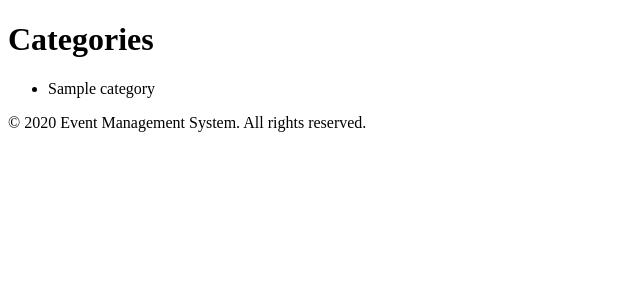
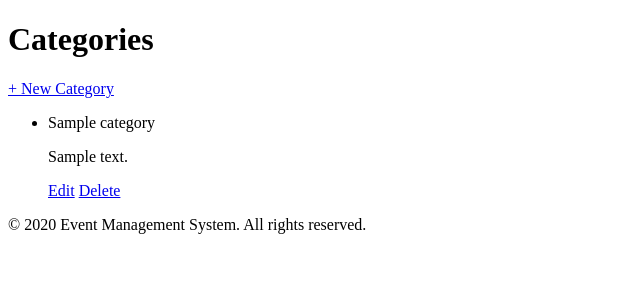
Before and after one commit to shehabuddin380/assignment-2-, a Django app: template tasks/templates/tasks/category_list.html in a window 1280 px wide. Shown: the part 115-415 px from the top of the page, without its empty margins (0-640 px from the left). Run offline with Django 5.2, Linux system fonts and the light colour scheme; tables that the repository leaves empty hold one stand-in row (values such as "Sample post"); the template is opened without the code that fills it: values that come from a table or form of the project are taken from there, most other values are stand-ins (such as "Sample title", 1, 10 or a date in 2020).

Commit message:
update a participant_form.html

```diff
--- a/tasks/templates/tasks/category_list.html
+++ b/tasks/templates/tasks/category_list.html
@@ -1,12 +1,26 @@
-{% extends 'tasks/base.html' %}
+{% extends "tasks/base.html" %}
 {% block title %}Categories{% endblock %}
+
 {% block content %}
-<h1 class="text-2xl font-bold mb-4">Categories</h1>
-<ul>
+<div class="flex justify-between items-center mb-4">
+    <h1 class="text-2xl font-bold">Categories</h1>
+    <a href="{% url 'category_create' %}" class="bg-blue-600 text-white px-4 py-2 rounded hover:bg-blue-700">+ New Category</a>
+</div>
+
+<ul class="bg-white rounded shadow divide-y">
     {% for category in categories %}
-    <li class="p-2 border bg-white rounded mb-2">{{ category.name }}</li>
+    <li class="p-4 flex justify-between items-center">
+        <div>
+            <p class="font-semibold">{{ category.name }}</p>
+            <p class="text-sm text-gray-600">{{ category.description }}</p>
+        </div>
+        <div class="space-x-3">
+            <a href="{% url 'category_edit' category.pk %}" class="text-blue-600 hover:underline">Edit</a>
+            <a href="{% url 'category_delete' category.pk %}" class="text-red-600 hover:underline">Delete</a>
+        </div>
+    </li>
     {% empty %}
-    <li>No categories available.</li>
+    <li class="p-4 text-gray-500">No categories yet.</li>
     {% endfor %}
 </ul>
 {% endblock %}
```
